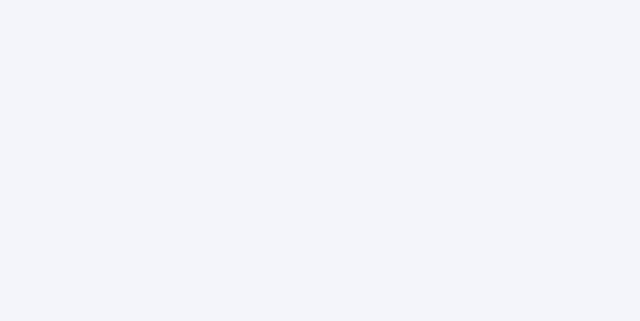
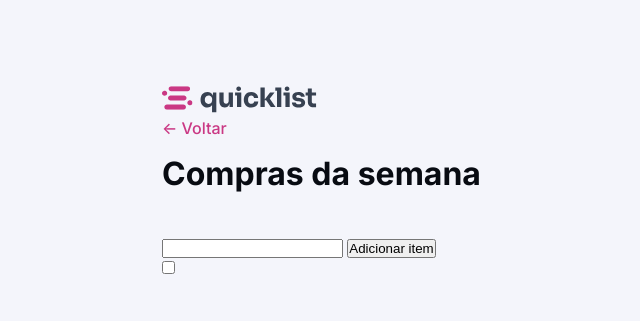
Before and after one commit to lucasaraujope/lista-de-compras, a plain HTML site: page index.html in a window 1280 px wide. Shown: the whole page, without its empty margins (315-955 px from the left). Drawn offline with Linux system fonts and the light colour scheme.

Commit message:
Concluindo Header

```diff
--- a/Style/global.css
+++ b/Style/global.css
@@ -61,4 +61,7 @@ html {
 body{
     background-color: var(--bg-color-primary);
     overflow-x: hidden;
+
+    width: 20.375rem;
+    margin: 0 auto;
 }
--- /dev/null
+++ b/Style/header.css
@@ -0,0 +1,22 @@
+header{
+    margin: 4.875rem 0 2.75rem 0;
+
+    .desktop-only {
+        display: none;
+    }
+
+    & div {
+        display: grid;
+        gap: 1rem;
+
+        & p {
+            color: var(--color-brand);
+        }
+    }
+
+    @media (width >= 80em){
+        .desktop-only {
+            display: block;
+        }
+    }
+}
--- a/Style/index.css
+++ b/Style/index.css
@@ -1 +1,2 @@
 @import url(global.css);
+@import url(header.css);
--- a/index.html
+++ b/index.html
@@ -14,5 +14,33 @@
     />
     <link rel="stylesheet" href="Style/index.css" />
   </head>
-  <body></body>
+  <body>
+    <header>
+      <img src="/Assets/logo.svg" alt="logo do quicklist" class="desktop-only"/>
+
+      <div>
+        <p><- Voltar</p>
+        <h1>Compras da semana</h1>
+      </div>
+    </header>
+
+    <div id="product">
+      <input type="text" name="" id="" />
+      <button>Adicionar item</button>
+
+      <ul>
+        <li>
+          <input type="checkbox" name="" id="" />
+          <p class="text-content"></p>
+          <span></span>
+        </li>
+      </ul>
+
+      <div>
+        <img src="" alt="" />
+        <p></p>
+        <img src="" alt="" />
+      </div>
+    </div>
+  </body>
 </html>
```
Also changed, not shown: Assets/logo.svg (added).
